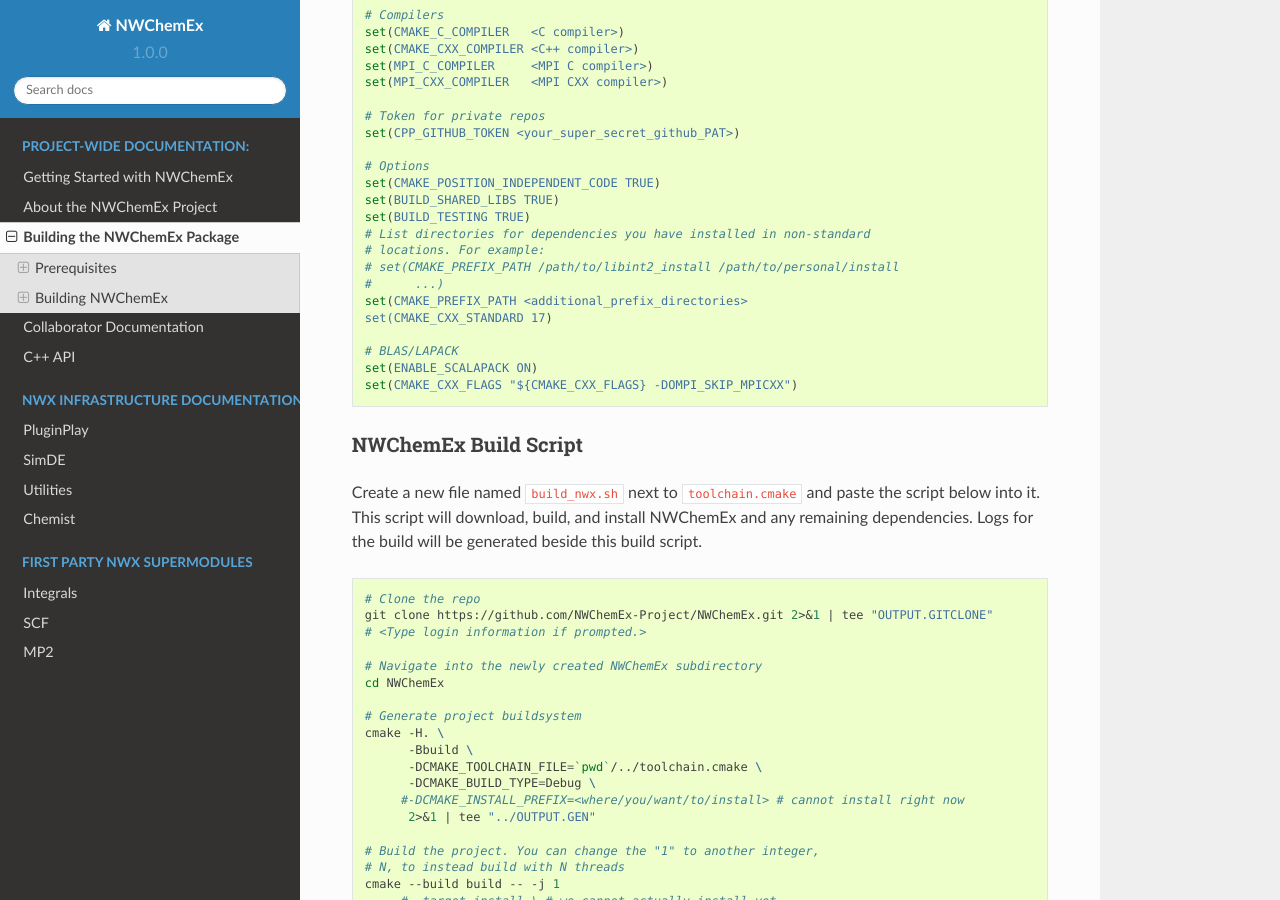
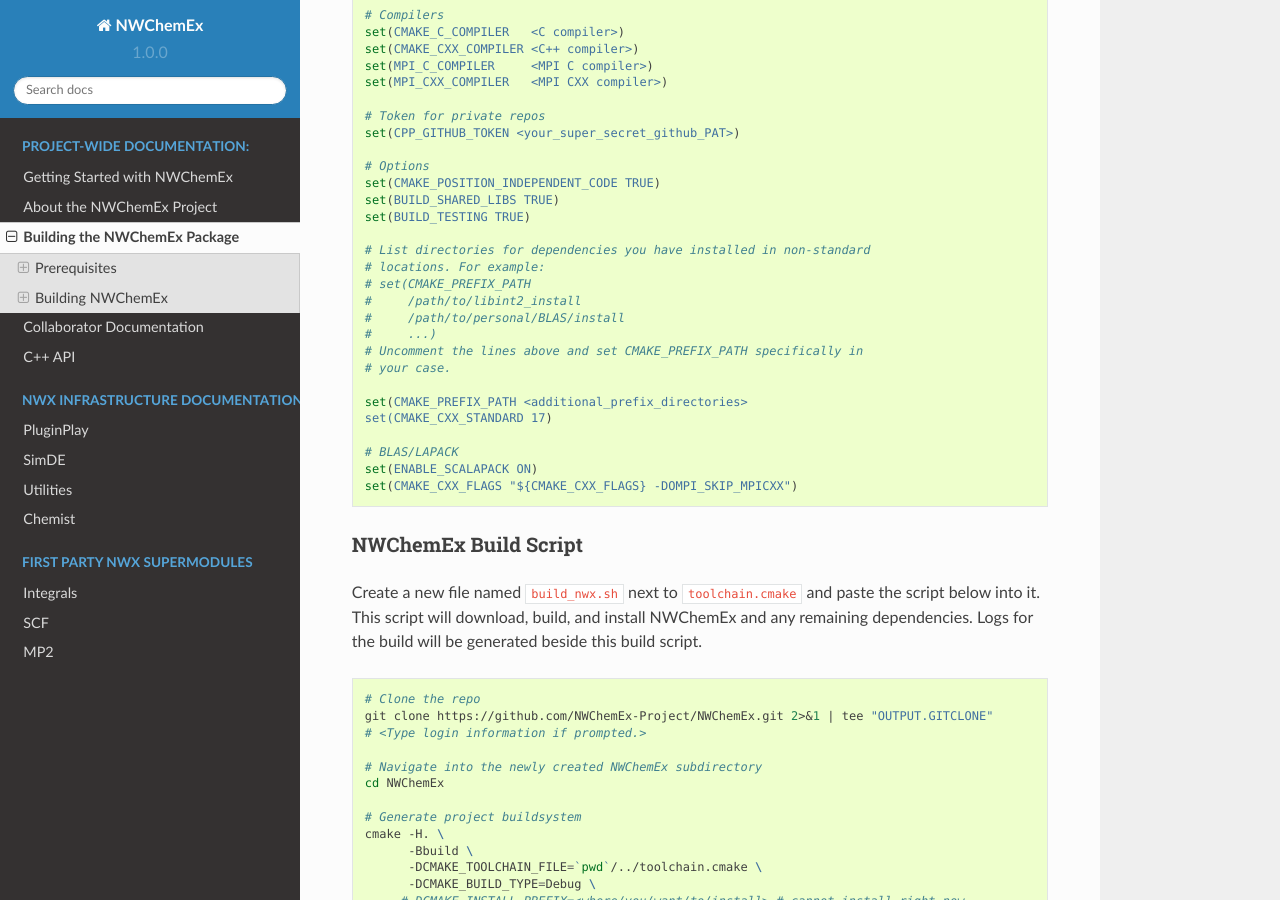
Before and after one commit to NWChemEx/NWChemEx, a Sphinx documentation site: the page built from docs/source/installation/building.rst, in a window 1280 px wide and 900 px high, scrolled down 2585 px. Built offline with Sphinx 7.4.7 and the Read the Docs theme 2.0.0, drawn with Linux system fonts in a browser that asks for light colours.

Commit message:
More formatting

```diff
--- a/docs/source/installation/building.rst
+++ b/docs/source/installation/building.rst
@@ -159,10 +159,16 @@
    set(CMAKE_POSITION_INDEPENDENT_CODE TRUE)
    set(BUILD_SHARED_LIBS TRUE)
    set(BUILD_TESTING TRUE)
+
    # List directories for dependencies you have installed in non-standard
    # locations. For example:
-   # set(CMAKE_PREFIX_PATH /path/to/libint2_install /path/to/personal/install
-   #      ...)
+   # set(CMAKE_PREFIX_PATH
+   #     /path/to/libint2_install
+   #     /path/to/personal/BLAS/install
+   #     ...)
+   # Uncomment the lines above and set CMAKE_PREFIX_PATH specifically in
+   # your case.
+
    set(CMAKE_PREFIX_PATH <additional_prefix_directories>
    set(CMAKE_CXX_STANDARD 17)
 
```
